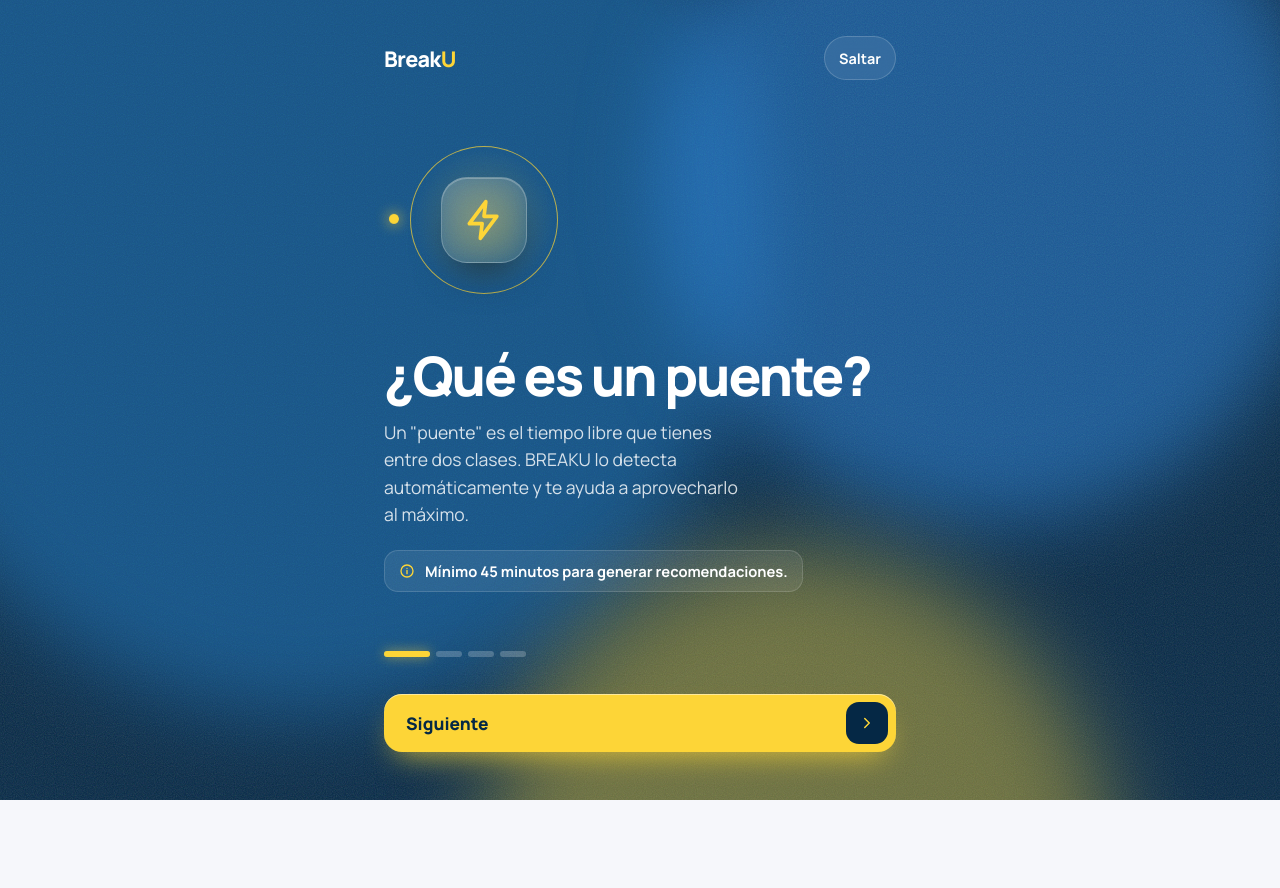
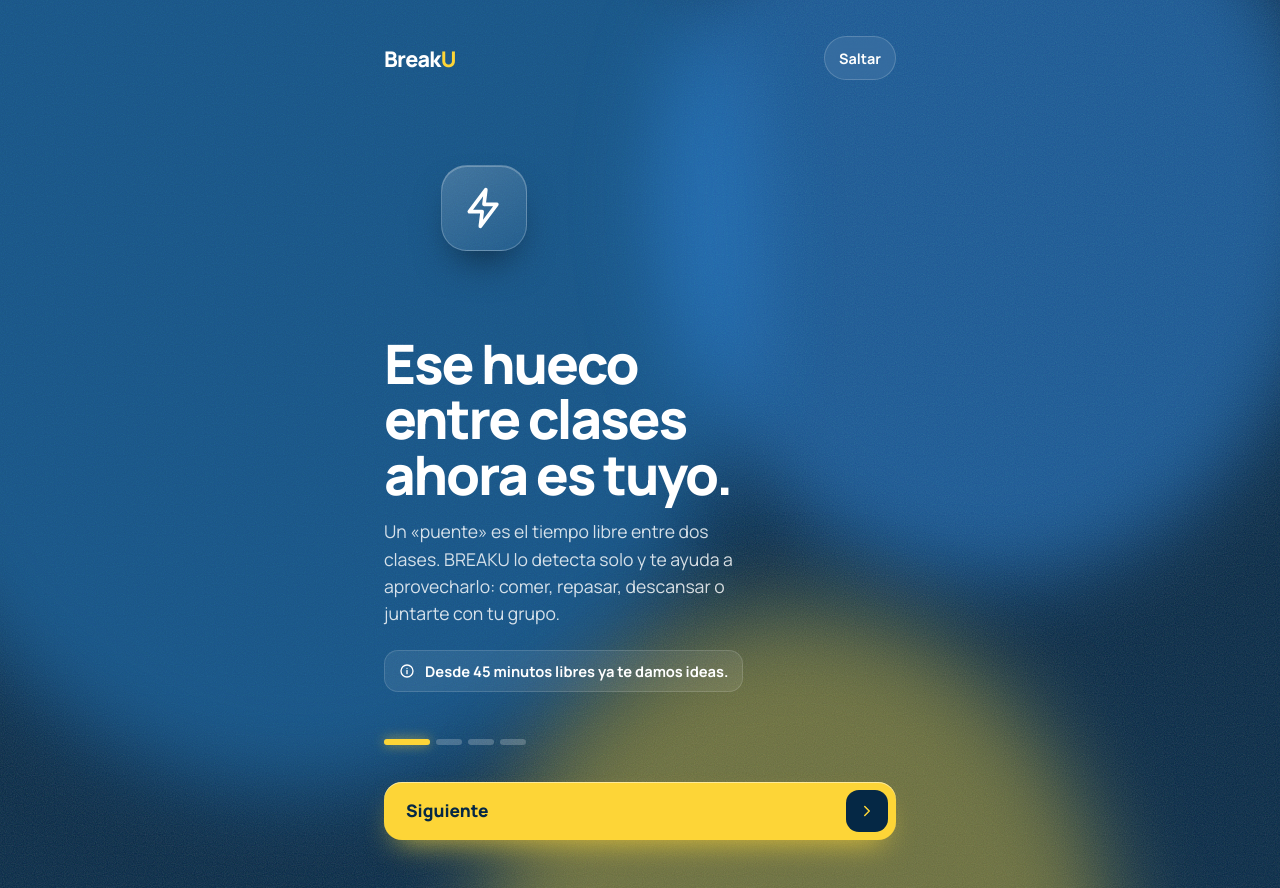
Before and after one commit to Majo2505/TallerSisInfo, a Next.js app in the folder frontend/: page / in a window 1280 px wide. Before the commit the page ends 800 px from the top, so only its background shows below. Built offline with nearby package versions, Linux system fonts and the light colour scheme; no server answers.

Commit message:
feat(fe): pasos del onboarding con etiqueta y palabra destacada en el título

```diff
--- a/frontend/src/components/onboarding/pasos.ts
+++ b/frontend/src/components/onboarding/pasos.ts
@@ -1,49 +1,51 @@
 export type NombreIcono = "rayo" | "calendario" | "escudo" | "ubicacion";
 
 export type Paso = {
-  titulo: string;
+  /** Nombre corto del paso en la barra de arriba. */
+  etiqueta: string;
+  /** Título en tres partes: la del medio va resaltada. */
+  titulo: [string, string, string];
   texto: string;
   nota: string;
   boton: string;
   icono: NombreIcono;
-  brillo: string;
 };
 
 export const PASOS: Paso[] = [
   {
-    titulo: "¿Qué es un puente?",
+    etiqueta: "Puentes",
+    titulo: ["Ese hueco entre clases ahora es ", "tuyo", "."],
     texto:
-      'Un "puente" es el tiempo libre que tienes entre dos clases. BREAKU lo detecta automáticamente y te ayuda a aprovecharlo al máximo.',
-    nota: "Mínimo 45 minutos para generar recomendaciones.",
+      "Un «puente» es el tiempo libre entre dos clases. BREAKU lo detecta solo y te ayuda a aprovecharlo: comer, repasar, descansar o juntarte con tu grupo.",
+    nota: "Desde 45 minutos libres ya te damos ideas.",
     boton: "Siguiente",
     icono: "rayo",
-    brillo: "#fdd537",
   },
   {
-    titulo: "Tu horario, tu base",
+    etiqueta: "Tu horario",
+    titulo: ["Registra tus clases ", "una vez", " y listo."],
     texto:
-      "Registra tus clases una sola vez. Con eso BREAKU calcula tus puentes de toda la semana y te avisa cuando empieza cada uno.",
+      "Con tu horario, BREAKU calcula los puentes de toda tu semana y te avisa cuando empieza cada uno. Puedes cargarlo a mano o con una foto.",
     nota: "Siempre tú decides qué se guarda.",
     boton: "Siguiente",
     icono: "calendario",
-    brillo: "#2f7fd1",
   },
   {
-    titulo: "Recomendaciones verificadas",
+    etiqueta: "Recomendaciones",
+    titulo: ["Solo lugares que ", "existen", " en tu campus."],
     texto:
-      "Cada lugar sugerido proviene de un catálogo curado y verificado. La IA solo puede recomendar lo que realmente existe en el campus.",
-    nota: "Si no está en el catálogo, no te lo recomendamos.",
+      "Cada sugerencia sale de un catálogo revisado por la universidad. La IA no puede inventar: si un lugar no está en el catálogo, no te lo recomienda.",
+    nota: "Con la distancia y el tiempo de ida y vuelta.",
     boton: "Siguiente",
     icono: "escudo",
-    brillo: "#0e9fbe",
   },
   {
-    titulo: "Tu ubicación, solo cuando importa",
+    etiqueta: "Privacidad",
+    titulo: ["Tu ubicación, ", "solo", " cuando importa."],
     texto:
-      "Te pedimos permiso antes de usar tu ubicación, y solo para sugerirte lugares cercanos. Si prefieres, eliges tu campus a mano. Nunca la compartimos.",
+      "Te pedimos permiso antes de usarla, y solo para sugerirte lugares cercanos. Si prefieres, eliges tu campus a mano. Nunca la compartimos.",
     nota: "Privacidad por diseño.",
     boton: "Empezar con BREAKU",
     icono: "ubicacion",
-    brillo: "#fdd537",
   },
 ];
```
